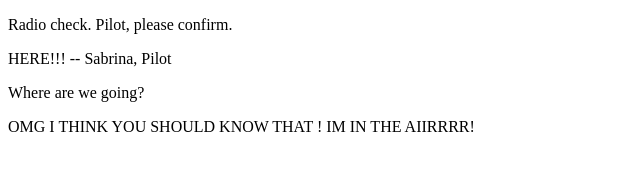
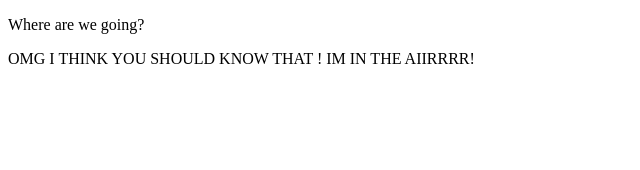
Before and after one commit to SavvyRocker666/communication-log, a plain HTML site: page index.html in a window 1280 px wide. Shown: the whole page, without its empty margins (0-640 px from the left). Drawn offline with Linux system fonts and the light colour scheme.

Commit message:
I deleted some stuff

```diff
--- a/index.html
+++ b/index.html
@@ -1,8 +1,6 @@
 <!DOCTYPE html>
 <html>
    <body>
-      <p>Radio check. Pilot, please confirm.</p>
-      <p>HERE!!! -- Sabrina, Pilot</p>
       <p>Where are we going?</p>
       <p>OMG I THINK YOU SHOULD KNOW THAT ! IM IN THE AIIRRRR! </p>
    </body>
```
